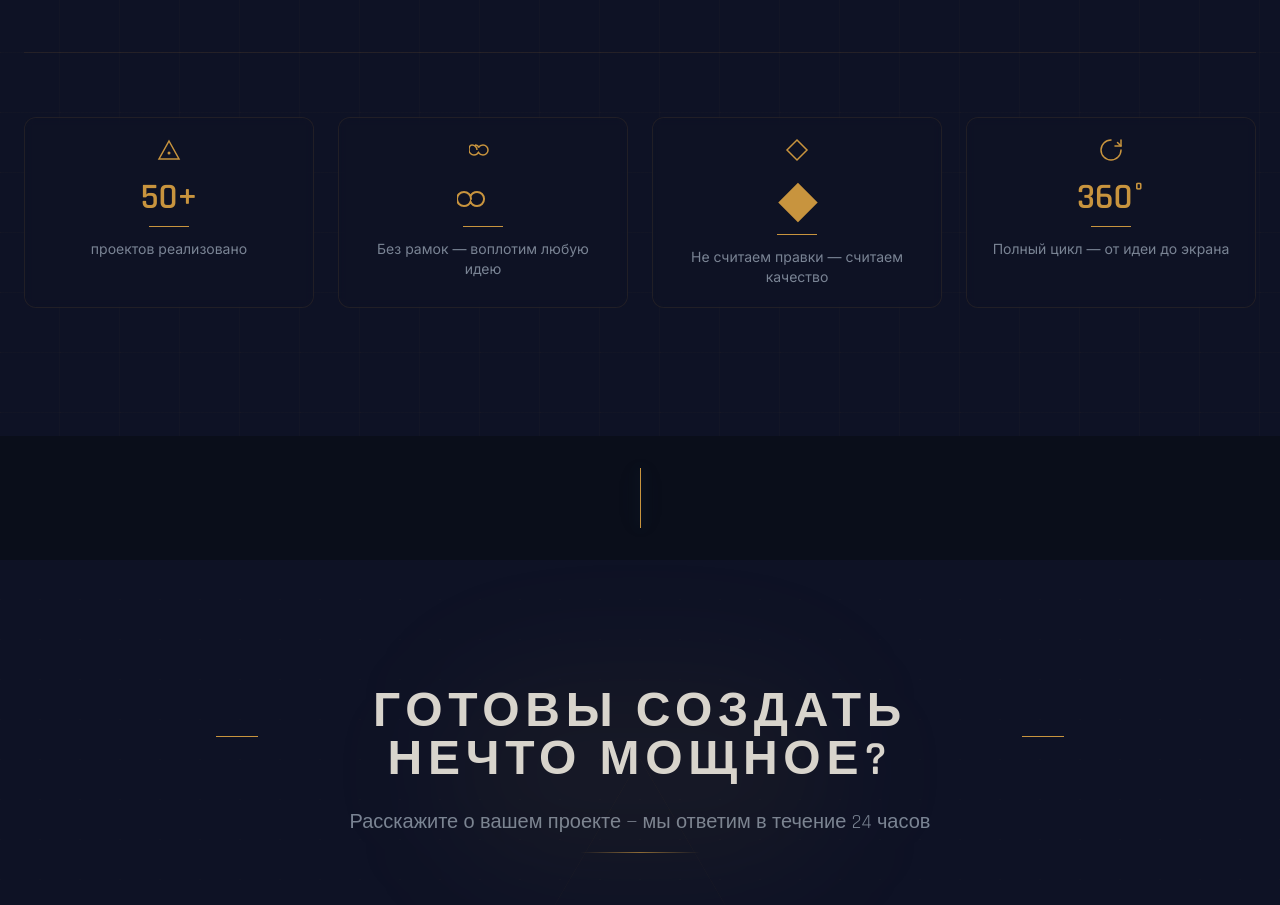
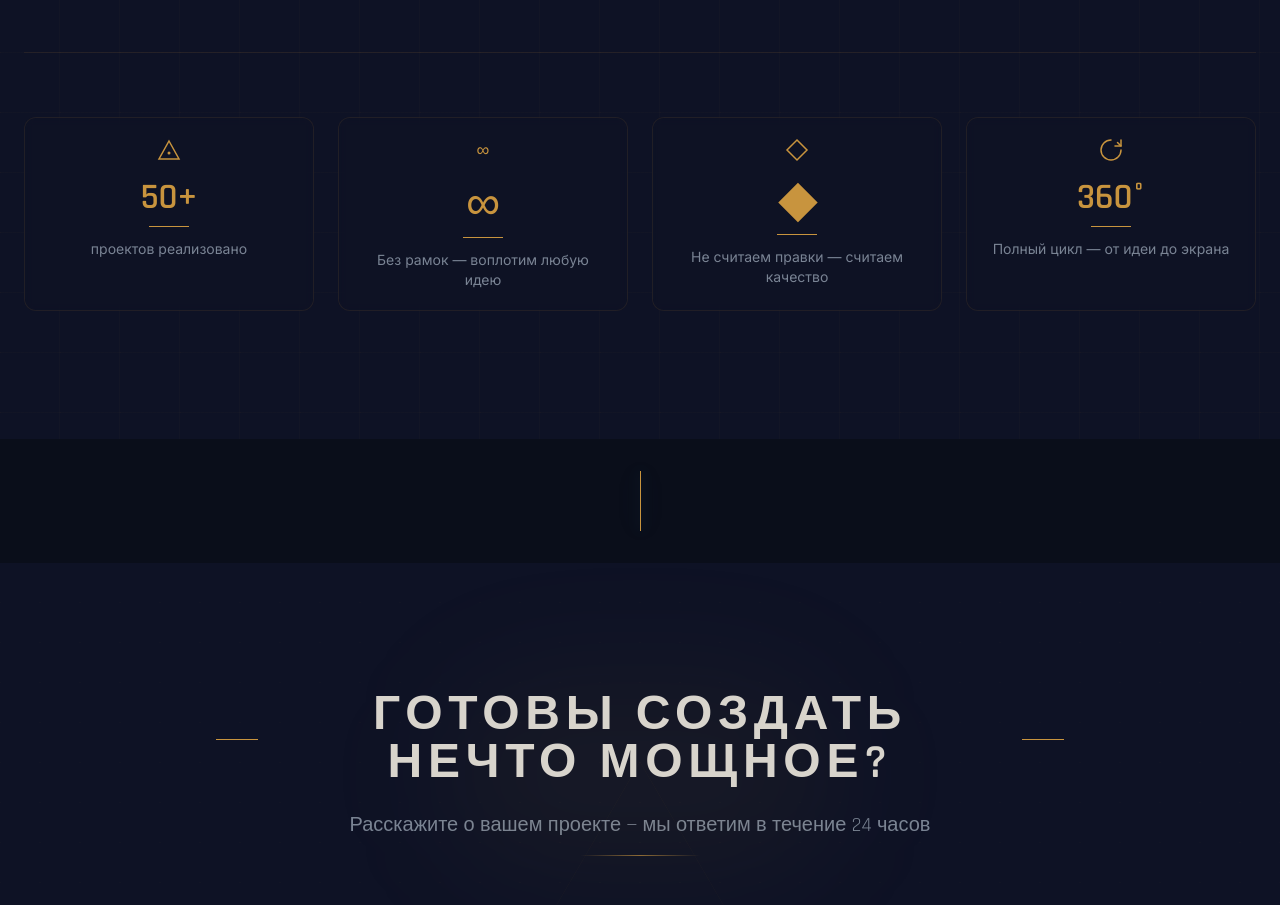
Before and after one commit to dimonplavaet-neafk/nirvayasite, a Next.js app: page / in a window 1280 px wide. Shown: the part 7980-8885 px from the top of the page. Built offline with nearby package versions, Linux system fonts and the light colour scheme.

Commit message:
feat: replace SVG icons with text and inline styles in About component

```diff
--- a/components/about.tsx
+++ b/components/about.tsx
@@ -45,14 +45,7 @@ function StatIcon({ type }: { type: string }) {
       )
     case "infinity":
       return (
-        <svg width="28" height="14" viewBox="0 0 28 14" fill="none">
-          <path
-            d="M8 7C8 4.24 5.76 2 3 2S0 4.24 0 7s2.24 5 5 5c1.9 0 3.55-1.06 4.4-2.62C10.45 11.06 12.3 12 14 12c2.76 0 5-2.24 5-5s-2.24-5-5-5c-1.7 0-3.55.94-4.6 2.62C9.55 3.06 7.9 2 6 2"
-            stroke="#C8943E"
-            strokeWidth="1.5"
-            fill="none"
-          />
-        </svg>
+        <span className="text-gold text-lg" style={{ fontFamily: "'Inter', sans-serif", fontWeight: 300 }}>∞</span>
       )
     case "diamond":
       return (
@@ -113,21 +106,6 @@ function AnimatedNumber({ value, suffix, isInView }: { value: number; suffix: st
     <span>
       {displayValue}{suffix}
     </span>
-  )
-}
-
-// Clean infinity SVG component
-function InfinitySymbol() {
-  return (
-    <svg width="52" height="26" viewBox="0 0 52 26" fill="none" className="inline-block">
-      <path
-        d="M14 13C14 9.134 10.866 6 7 6s-7 3.134-7 7 3.134 7 7 7c2.946 0 5.49-1.82 6.527-4.394C14.564 18.18 17.108 20 20.054 20c3.866 0 7-3.134 7-7s-3.134-7-7-7c-2.946 0-5.49 1.82-6.527 4.394"
-        stroke="#C8943E"
-        strokeWidth="2"
-        fill="none"
-        strokeLinecap="round"
-      />
-    </svg>
   )
 }
 
@@ -243,7 +221,7 @@ export function About() {
                 <div className="font-heading font-semibold text-3xl md:text-4xl text-gold mb-2">
                   {stat.isSymbol ? (
                     stat.symbol === "∞" ? (
-                      <InfinitySymbol />
+                      <span className="text-4xl md:text-5xl leading-none text-gold" style={{ fontFamily: "'Inter', sans-serif", fontWeight: 200 }}>{stat.symbol}</span>
                     ) : (
                       <span className="text-4xl md:text-5xl">{stat.symbol}</span>
                     )
```
